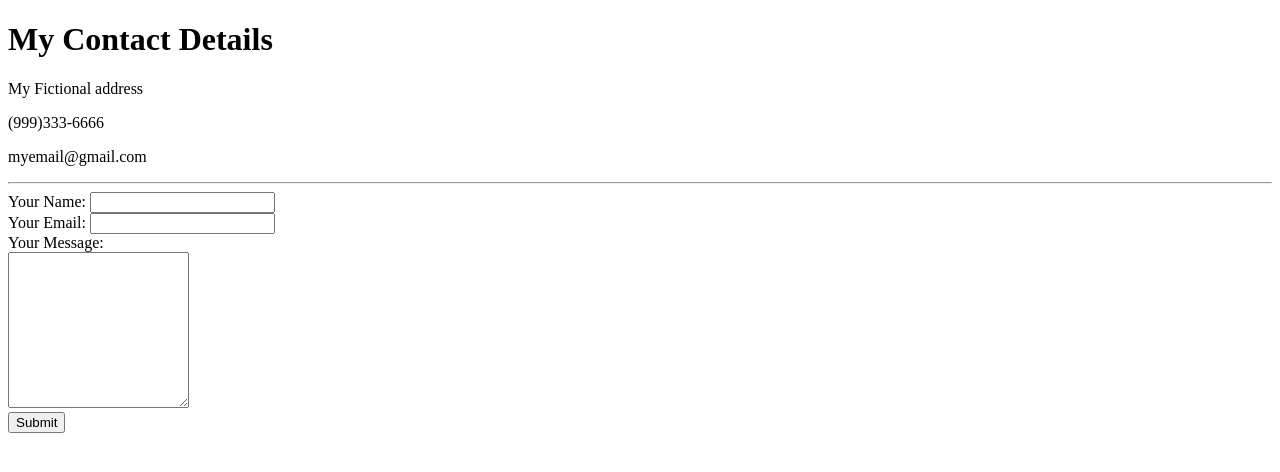
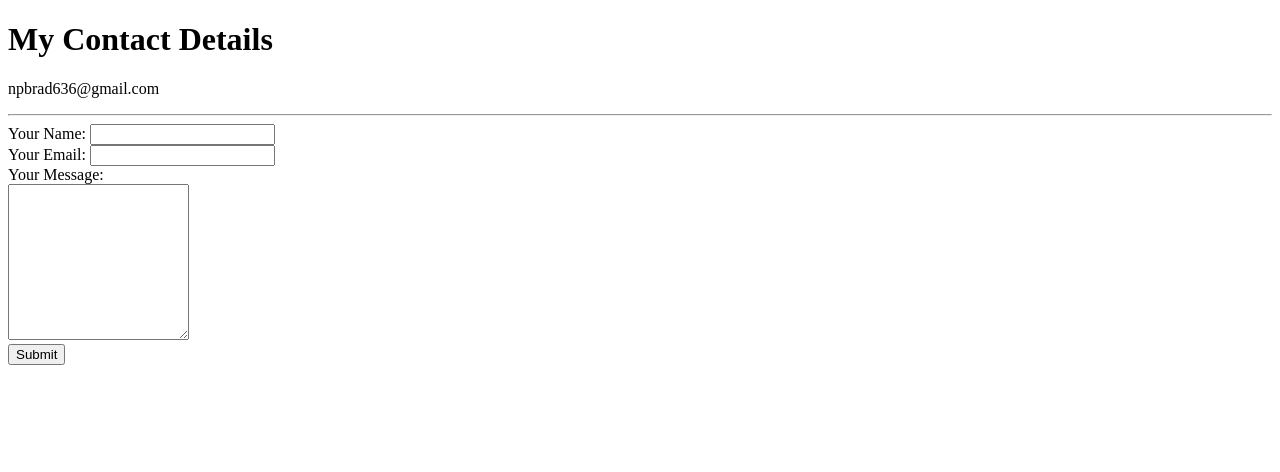
Before and after one commit to Tyrone-Bigg/cv2, a plain HTML site: page Contact.html in a window 1280 px wide. Drawn offline with Linux system fonts and the light colour scheme.

Commit message:
Just cleaning up

```diff
--- a/Contact.html
+++ b/Contact.html
@@ -5,9 +5,7 @@
 </head>
 <body>
     <h1>My Contact Details</h1>
-    <p>My Fictional address</p>
-    <p>(999)333-6666</p>
-    <p> myemail@gmail.com</p>
+    <p> npbrad636@gmail.com</p>
     <hr>
     <form action="mailto:npbrad636@gmail.com" method="post" enctype="text/plain">
         <label>Your Name:</label>
```
